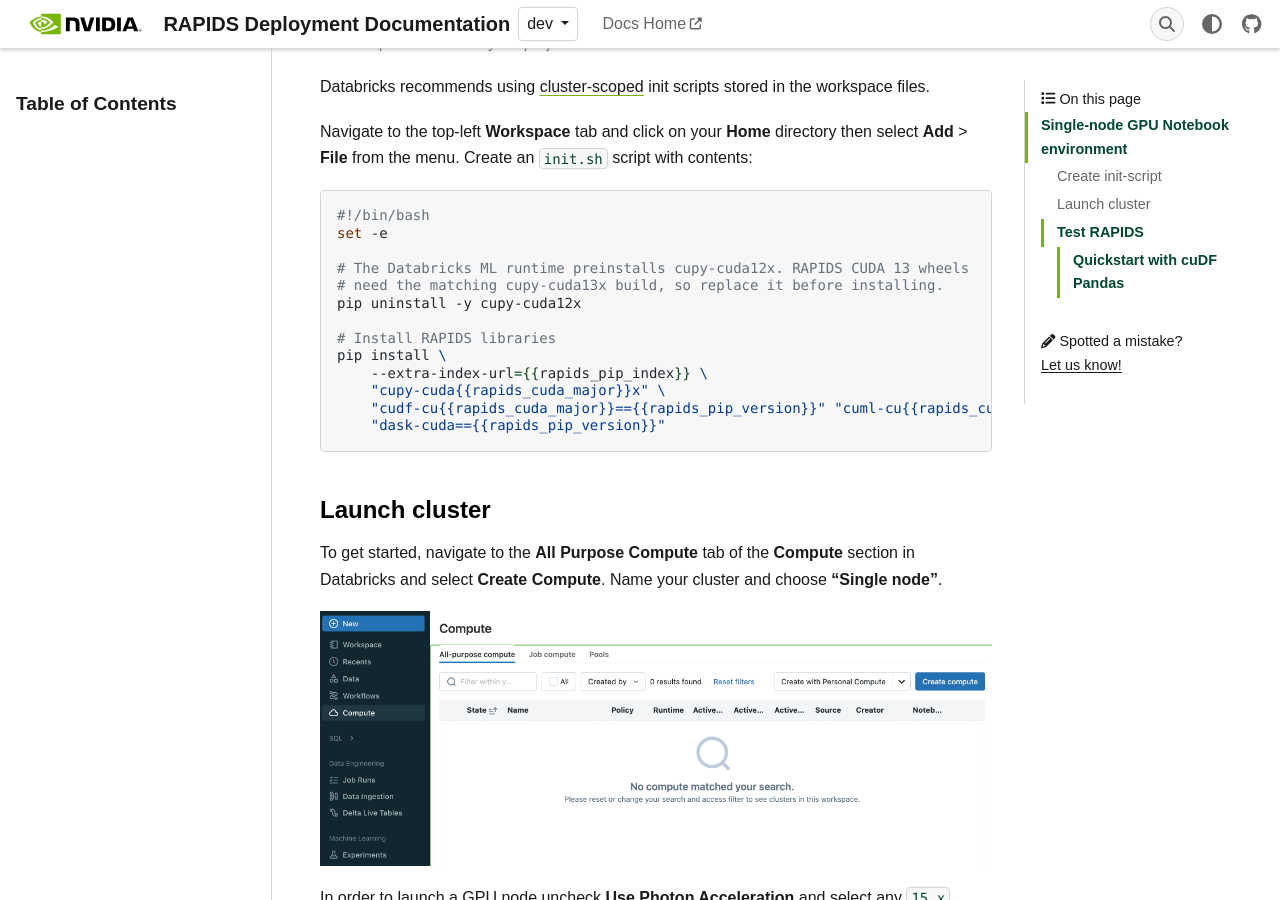
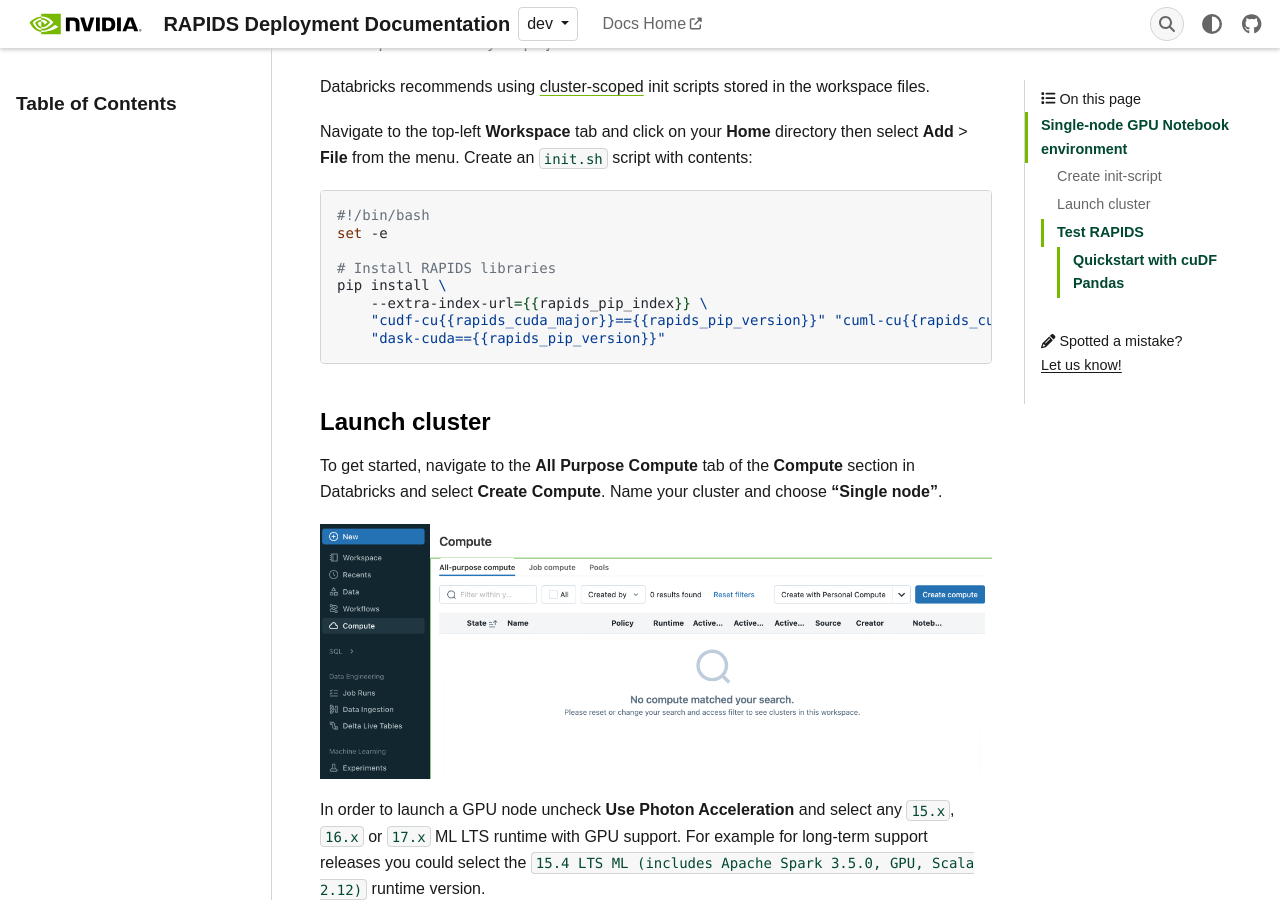
Before and after one commit to rapidsai/deployment, a Sphinx documentation site: the page built from source/platforms/databricks.md, in a window 1280 px wide and 900 px high, scrolled down 498 px. Built offline with Sphinx 7.4.7, drawn with Linux system fonts in a browser that asks for light colours; some web fonts are replaced.

Commit message:
Drop explicit cupy handling from Databricks init script

```diff
--- a/source/platforms/databricks.md
+++ b/source/platforms/databricks.md
@@ -26,14 +26,9 @@ Navigate to the top-left **Workspace** tab and click on your **Home** directory
 #!/bin/bash
 set -e
 
-# The Databricks ML runtime preinstalls cupy-cuda12x. RAPIDS CUDA 13 wheels
-# need the matching cupy-cuda13x build, so replace it before installing.
-pip uninstall -y cupy-cuda12x
-
 # Install RAPIDS libraries
 pip install \
     --extra-index-url={{rapids_pip_index}} \
-    "cupy-cuda{{rapids_cuda_major}}x" \
     "cudf-cu{{rapids_cuda_major}}=={{rapids_pip_version}}" "cuml-cu{{rapids_cuda_major}}=={{rapids_pip_version}}" \
     "dask-cuda=={{rapids_pip_version}}"
 
```
